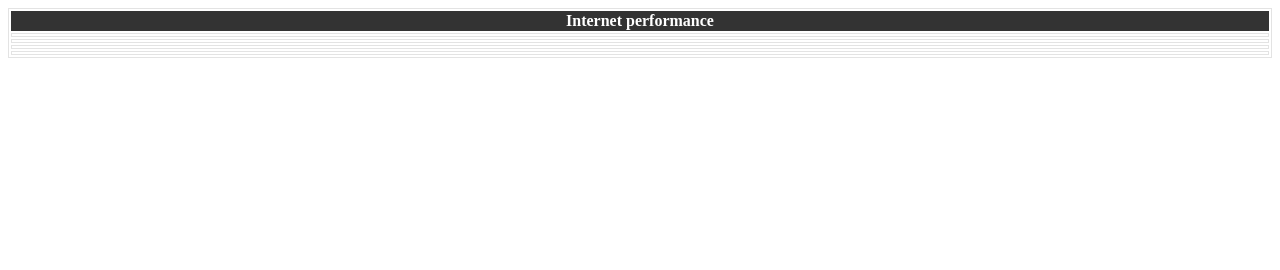
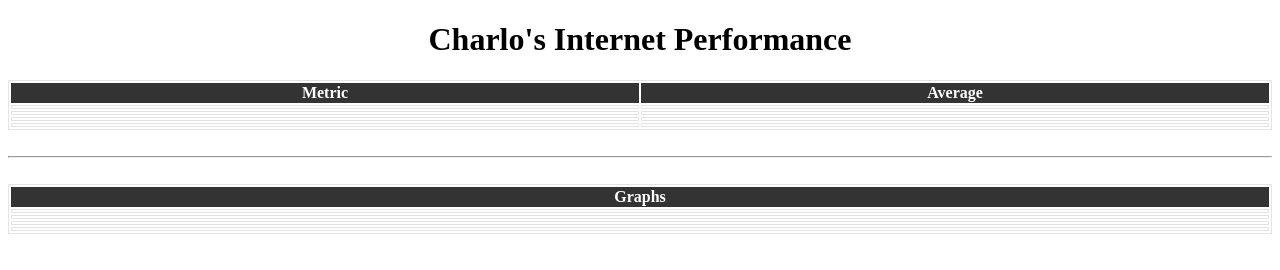
Before and after one commit to charlesmuchene/speedtest, a plain HTML site: page index.html in a window 1280 px wide. Drawn offline with nearby package versions, Linux system fonts and the light colour scheme; no server answers.

Commit message:
Add average performance info

```diff
--- a/data.js
+++ b/data.js
@@ -46,7 +46,10 @@ d3.csv(
 				.attr('stroke-width', 1.5)
 				.attr('d', d3.line().x((d) => x(d.x)).y((d) => y(d.y[index])));
 
-			let average =  d3.mean(data, (d) => d.y[index])
+			let average = d3.mean(data, (d) => d.y[index]);
+			d3.select(`#metric${index}`).text(labels[index]);
+			d3.select(`#average${index}`).text(+average.toFixed(2));
+
 			svg
 				.append('path')
 				.datum(data)
--- a/index.html
+++ b/index.html
@@ -16,15 +16,51 @@
             background-color: #333;
             color: #fff;
         }
+        h1 {
+            text-align: center;
+        }
+        .centered {
+            text-align: center;
+        }
     </style>
 </head>
 
 <body>
     <script src="https://d3js.org/d3.v4.js"></script>
+    <h1>Charlo's Internet Performance</h1>
     <table style="width: 100%">
         <thead>
             <tr>
-                <th>Internet performance</th>
+                <th style="width: 50%">Metric</th>
+                <th>Average</th>
+            </tr>
+        </thead>
+        <tbody>
+            <tr>
+                <td id="metric0" class="centered"></td>
+                <td id="average0" class="centered"></td>
+            </tr>
+            <tr>
+                <td id="metric1" class="centered"></td>
+                <td id="average1" class="centered"></td>
+            </tr>
+            <tr>
+                <td id="metric2" class="centered"></td>
+                <td id="average2" class="centered"></td>
+            </tr>
+            <tr>
+                <td id="metric3" class="centered"></td>
+                <td id="average3" class="centered"></td>
+            </tr>
+        </tbody>
+    </table>
+    <br>
+    <hr>
+    <br>
+    <table style="width: 100%">
+        <thead>
+            <tr>
+                <th>Graphs</th>
             </tr>
         </thead>
         <tbody>
```
Lines whose indentation alone changed are shown as unchanged.
